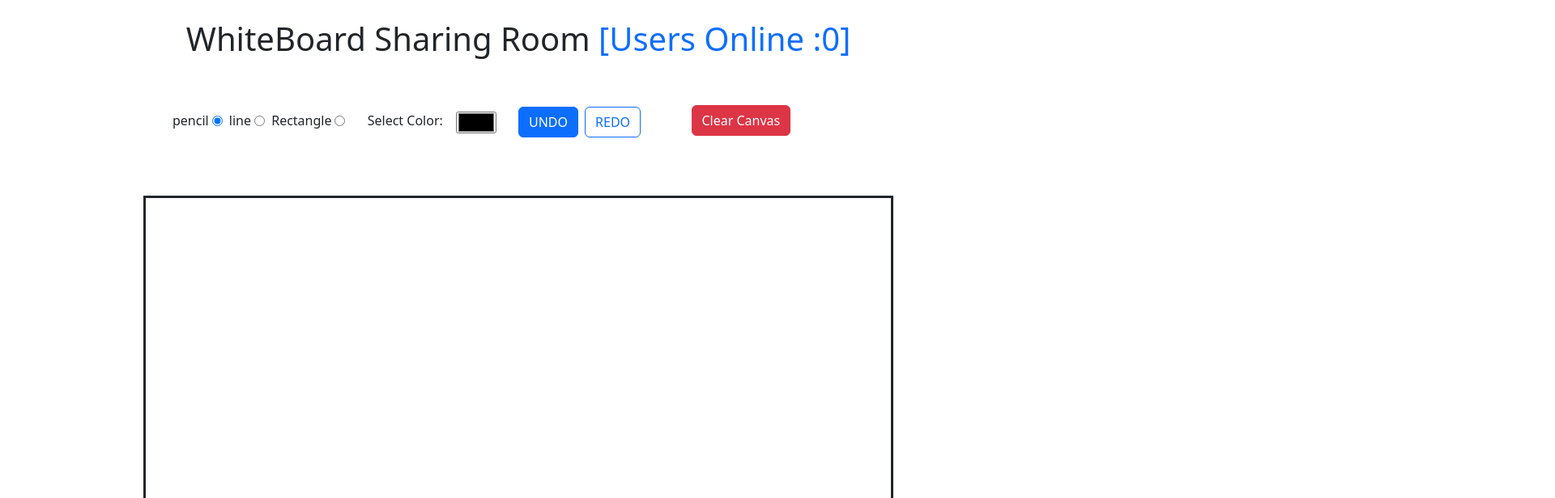
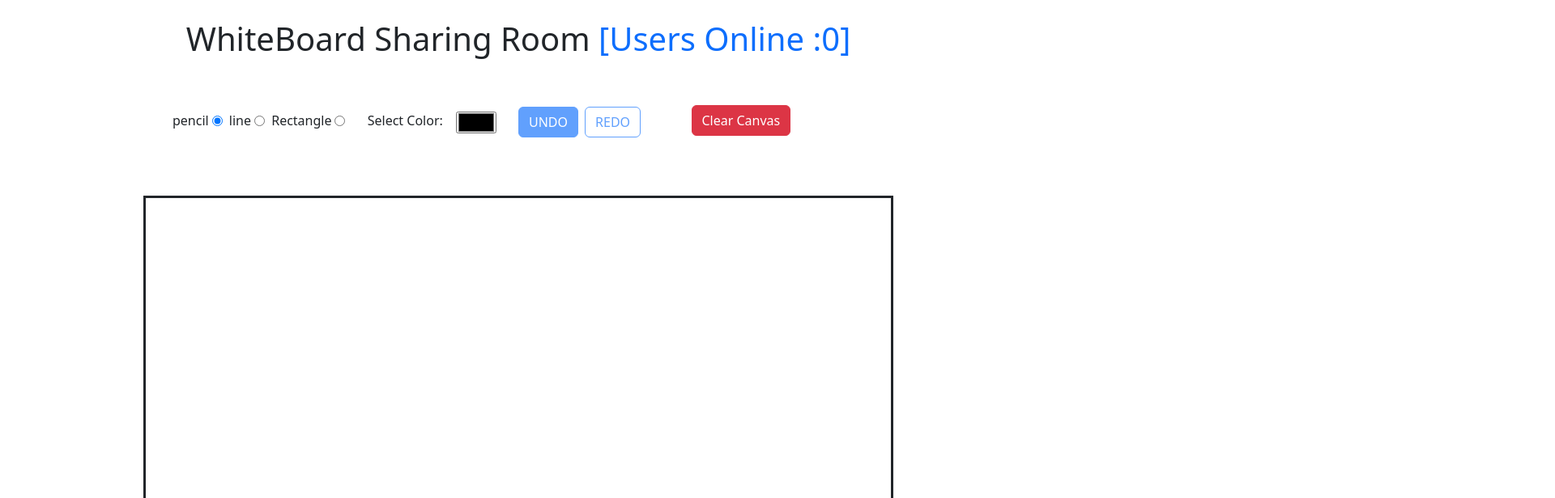
Before and after one commit to Priyanshu-Jain7/Real-Time-White-Board-Sharing, a React (Vite) app in the folder whiteboard-frontend/: page /1 in a window 1280 px wide. Shown: the top 616 px of the page at 81% size, 1920 px wide, since content can reach past the window. Built offline with nearby package versions, Linux system fonts and the light colour scheme.

Commit message:
frontend completed

```diff
--- a/whiteboard-frontend/src/components/whiteBoard/index.jsx
+++ b/whiteboard-frontend/src/components/whiteBoard/index.jsx
@@ -12,8 +12,8 @@ const WhiteBoard = ({ canvasRef, ctxRef, elements, setElements, tool, color }) =
         const canvas= canvasRef.current;
         const ctx= canvas.getContext("2d");
 
-        canvas.height=window.innerHeight*2;
-        canvas.width=window.innerWidth*2;
+        canvas.height=window.innerHeight;
+        canvas.width=window.innerWidth;
         ctx.strokeStyle=color;
         ctx.linWidth=2;
         ctx.lineCap="round";
--- a/whiteboard-frontend/src/pages/RoomPage/index.jsx
+++ b/whiteboard-frontend/src/pages/RoomPage/index.jsx
@@ -12,6 +12,33 @@ const RoomPage = () => {
     const [color,setColor]= useState("black");
 
     const[elements, setElements]= useState([]);
+    const [history,setHistory]= useState([]);
+
+    const handelClearCanvas =()=>{
+      const canvas=canvasRef.current;
+      const ctx= canvas.getContext("2d");
+      ctx.fillRect="white";
+
+      ctx.clearRect(0, 0, canvasRef.current.width, canvasRef.current.height);
+      setElements([]);
+
+    }
+
+    const undo =()=>{
+      setHistory((prevHistory)=>[...prevHistory,elements[elements.length -1]]);
+      setElements((prevElements)=>
+        prevElements.slice(0, prevElements.length - 1)
+      );
+
+    };
+
+    const redo=()=>{
+      setElements((prevElements)=>[...prevElements, history[history.length-1]]);
+
+      setHistory((prevHistory)=>
+      prevHistory.slice(0, prevHistory.length - 1));
+
+    };
 
 
   return (
@@ -72,11 +99,22 @@ const RoomPage = () => {
             </div>
         </div>
         <div className="col-md-3 d-flex gap-2">
-            <button className="btn btn-primary mt-1">UNDO</button>
-            <button className="btn btn-outline-primary mt-1">REDO</button>
+            <button className="btn btn-primary mt-1"
+            disabled={elements.length === 0}
+            onClick={()=>undo()}
+            >
+              UNDO
+            </button>
+
+            <button className="btn btn-outline-primary mt-1"
+            disabled = {history.length < 1}
+            onClick={()=>redo()}
+            >
+              REDO
+            </button>
         </div>
         <div className="col-md-3">
-            <button className="btn btn-danger">Clear Canvas</button>
+            <button className="btn btn-danger" onClick={handelClearCanvas} >Clear Canvas</button>
         </div>
       </div>
 
```
